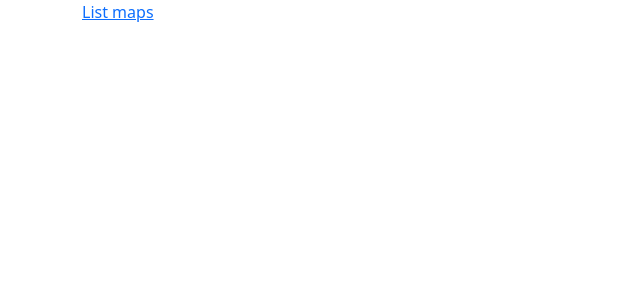
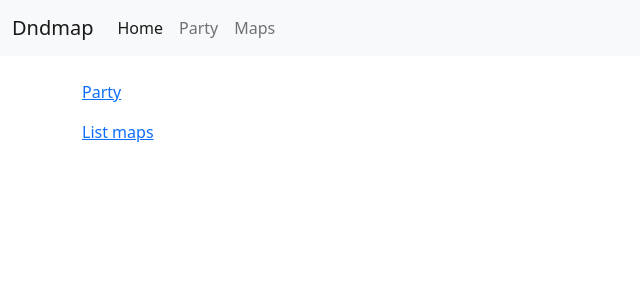
Before and after one commit to Conengmo/dndmap, a Django app: page / in a window 1280 px wide. Before the commit the part shown is almost empty. Shown: the top 300 px of the page, without its empty margins (0-640 px from the left). Run offline with Django 3.2, Linux system fonts and the light colour scheme.

Commit message:
Add navbar

```diff
--- a/dndmap/templates/base.html
+++ b/dndmap/templates/base.html
@@ -19,8 +19,39 @@
   </head>
 
   <body>
-  {% block body %}
-    <div class="container">
+
+    <nav class="navbar navbar-expand-lg navbar-light bg-light">
+      <div class="container-fluid">
+        <a class="navbar-brand" href="{% url 'index' %}">Dndmap</a>
+        <button class="navbar-toggler" type="button" data-bs-toggle="collapse"
+                data-bs-target="#navbarSupportedContent" aria-controls="navbarSupportedContent"
+                aria-expanded="false" aria-label="Toggle navigation">
+          <span class="navbar-toggler-icon"></span>
+        </button>
+        <div class="collapse navbar-collapse" id="navbarSupportedContent">
+          <ul class="navbar-nav me-auto mb-2 mb-lg-0">
+            <li class="nav-item">
+              <a class="nav-link {% block nav-home %}{% endblock %}" href="{% url 'index' %}">Home</a>
+            </li>
+            <li class="nav-item">
+              <a class="nav-link {% block nav-party %}{% endblock %}" href="{% url 'party' %}">Party</a>
+            </li>
+            <li class="nav-item">
+              <a class="nav-link {% block nav-map %}{% endblock %}" href="{% url 'list_map' %}">Maps</a>
+            </li>
+            {% if request.user.is_staff %}
+              <li class="nav-item">
+                <a class="nav-link" href="{% url 'admin:index' %}">Admin</a>
+              </li>
+            {% endif %}
+          </ul>
+        </div>
+      </div>
+    </nav>
+
+    {% block body %}
+
+    <div class="container mt-4">
 
       {% for message in messages %}
         <div>
--- a/dndmap/templates/index.html
+++ b/dndmap/templates/index.html
@@ -1,6 +1,9 @@
 {% extends 'base.html' %}
 
 {% block title %}DnD Map{% endblock %}
+
+
+{% block nav-home %}active{% endblock %}
 
 
 {% block content %}
@@ -8,7 +11,9 @@
 <div class="row">
   <div class="col">
 
-    <a href="{% url 'list_map' %}">List maps</a>
+    <p><a href="{% url 'party' %}">Party</a></p>
+
+    <p><a href="{% url 'list_map' %}">List maps</a></p>
 
   </div>
 </div>
--- a/dndmap/templates/map/create.html
+++ b/dndmap/templates/map/create.html
@@ -2,6 +2,9 @@
 
 
 {% block title %}Create map{% endblock %}
+
+
+{% block nav-map %}active{% endblock %}
 
 
 {% block content %}
--- a/dndmap/templates/map/list.html
+++ b/dndmap/templates/map/list.html
@@ -1,7 +1,10 @@
 {% extends 'base.html' %}
 
 
-{% block title %}List user maps{% endblock %}
+{% block title %}List maps{% endblock %}
+
+
+{% block nav-map %}active{% endblock %}
 
 
 {% block content %}
--- a/dndmap/templates/map/map.html
+++ b/dndmap/templates/map/map.html
@@ -4,6 +4,9 @@
 
 
 {% block title %}Map{% endblock %}
+
+
+{% block nav-map %}active{% endblock %}
 
 
 {% block head %}
--- a/dndmap/templates/party/create.html
+++ b/dndmap/templates/party/create.html
@@ -2,6 +2,9 @@
 
 
 {% block title %}Create party{% endblock %}
+
+
+{% block nav-party %}active{% endblock %}
 
 
 {% block content %}
--- a/dndmap/templates/party.html
+++ b/dndmap/templates/party/party.html
@@ -1,4 +1,10 @@
 {% extends 'base.html' %}
+
+
+{% block title %}Party{% endblock %}
+
+
+{% block nav-party %}active{% endblock %}
 
 
 {% block content %}
--- a/dndmap/templates/party/update.html
+++ b/dndmap/templates/party/update.html
@@ -2,6 +2,9 @@
 
 
 {% block title %}Edit party{% endblock %}
+
+
+{% block nav-party %}active{% endblock %}
 
 
 {% block content %}
--- a/dndmap/views/party.py
+++ b/dndmap/views/party.py
@@ -13,7 +13,7 @@ def party_view(request):
     context = {}
     if request.user.party:
         context['members'] = User.objects.filter(party=request.user.party).values_list('username', flat=True)
-    return render(request, 'party.html', context)
+    return render(request, 'party/party.html', context)
 
 
 class CreateView(LoginRequiredMixin, generic.CreateView):
```
